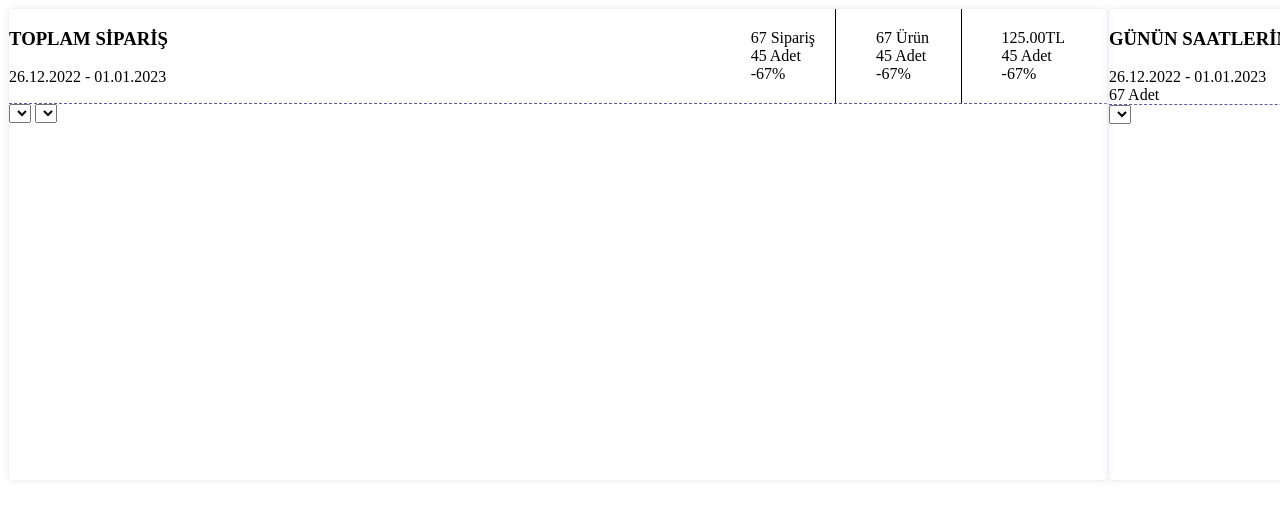
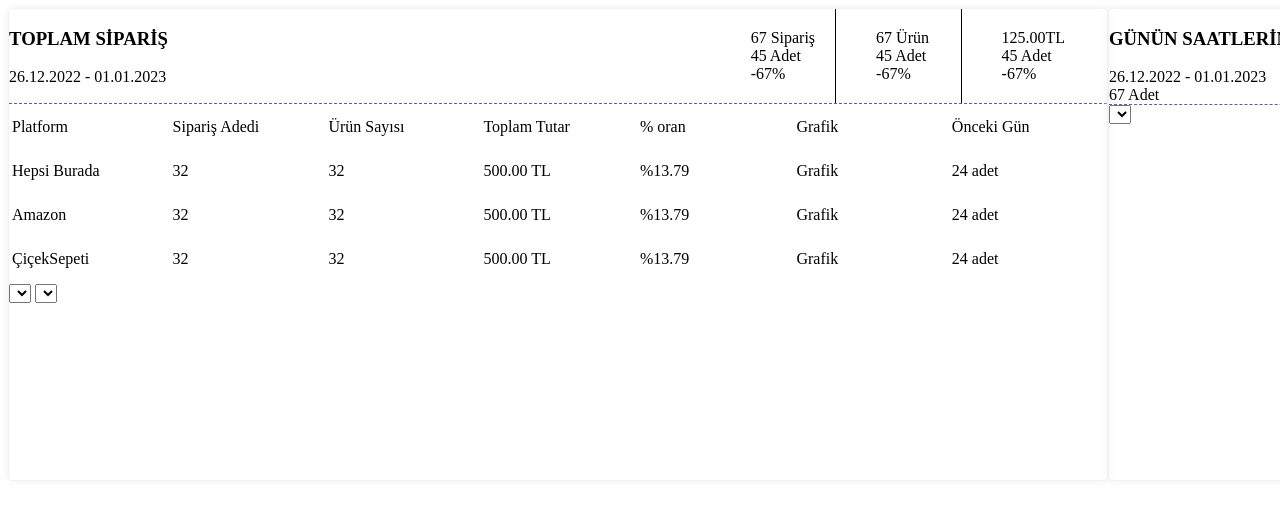
Before and after one commit to mertcannerse/dashboard-page, a plain HTML site: page index.html in a window 1280 px wide. Shown: the top 520 px of the page. Drawn offline with nearby package versions, Linux system fonts and the light colour scheme.

Commit message:
add left side table

```diff
--- a/index.html
+++ b/index.html
@@ -1,6 +1,5 @@
 <!DOCTYPE html>
 <html lang="tr">
-
   <head>
     <meta charset="UTF-8" />
     <meta name="viewport" content="width=device-width, initial-scale=1.0" />
@@ -18,19 +17,29 @@
               <div><span>26.12.2022</span> - <span>01.01.2023</span></div>
             </div>
             <div class="row1-leftside-header-rightside">
-                        <div style="border-right:1px solid #000;
-                         margin-right: 20px ; padding: 20px;">
+              <div
+                style="
+                  border-right: 1px solid #000;
+                  margin-right: 20px;
+                  padding: 20px;
+                "
+              >
                 <div><span>67</span> Sipariş</div>
                 <div><span>45</span> Adet</div>
                 <div><span>-67%</span></div>
               </div>
-                        <div style="border-right:1px solid #000 ;
-                        margin-right: 20px ; padding: 20px;">
+              <div
+                style="
+                  border-right: 1px solid #000;
+                  margin-right: 20px;
+                  padding: 20px;
+                "
+              >
                 <div><span>67</span> Ürün</div>
                 <div><span>45</span> Adet</div>
                 <div><span>-67%</span></div>
               </div>
-                        <div style=" margin-right: 20px ; padding: 20px;">
+              <div style="margin-right: 20px; padding: 20px">
                 <div><span>125.00</span>TL</div>
                 <div><span>45</span> Adet</div>
                 <div><span>-67%</span></div>
@@ -38,7 +47,59 @@
             </div>
           </div>
 
-                <div class="row1-leftside-table"></div>
+          <div class="row1-leftside-table">
+            <table class="letfside-table">
+              <tr>
+                <td>Platform</td>
+                <td>Sipariş Adedi</td>
+                <td>Ürün Sayısı</td>
+                <td>Toplam Tutar</td>
+                <td>% oran</td>
+                <td>Grafik</td>
+                <td>Önceki Gün</td>
+              </tr>
+              <tr>
+                <td><span>Hepsi Burada</span></td>
+                <td><span>32</span></td>
+                <td><span>32</span></td>
+                <td><span>500.00</span> TL</td>
+                <td><span>%13.79</span></td>
+                <td><span>Grafik</span></td>
+                <td><span>24</span> adet</td>
+
+              </tr>
+              <tr>
+                <td><span>Amazon</span></td>
+                <td><span>32</span></td>
+                <td><span>32</span></td>
+                <td><span>500.00</span> TL</td>
+                <td><span>%13.79</span></td>
+                <td><span>Grafik</span></td>
+                <td><span>24</span> adet</td>
+
+              </tr>
+              <tr>
+                <td><span>ÇiçekSepeti</span></td>
+                <td><span>32</span></td>
+                <td><span>32</span></td>
+                <td><span>500.00</span> TL</td>
+                <td><span>%13.79</span></td>
+                <td><span>Grafik</span></td>
+                <td><span>24</span> adet</td>
+
+              </tr>
+              <tr>
+                <td><span>n11</span></td>
+                <td><span>32</span></td>
+                <td><span>32</span></td>
+                <td><span>500.00</span> TL</td>
+                <td><span>%13.79</span></td>
+                <td><span>Grafik</span></td>
+                <td><span>24</span> adet</td>
+
+              </tr>
+            </table>
+          </div>
           <div class="row1-leftside-select">
             <select name="Son 7 Gün" id=""></select>
             <select name="Adete Göre Kıyasla" id=""></select>
@@ -63,5 +124,4 @@
 
     <script src="https://cdnjs.cloudflare.com/ajax/libs/Chart.js/4.3.3/chart.min.js"></script>
   </body>
-
 </html>
--- a/style.css
+++ b/style.css
@@ -43,3 +43,19 @@
 .row1-rightside-header {
   border-bottom: 1px dashed #5a5e9a;
 }
+.letfside-table{
+height: 200px;
+}
+.row1-leftside-table{
+  max-height: 180px;
+  overflow-y: auto;
+}
+td{
+  width: 170px;
+height: 40px;
+align-items: center;
+
+
+
+
+}
```
Lines whose indentation alone changed are shown as unchanged.
